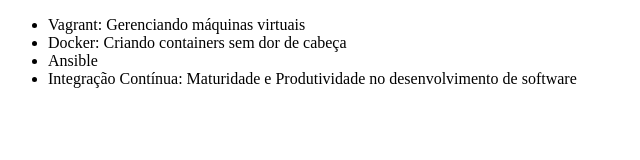
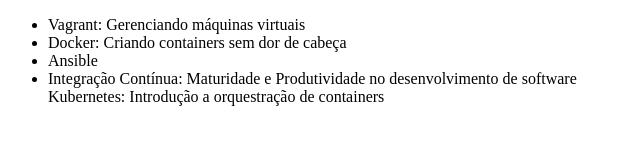
Before and after one commit to DigaoMesquita/alura-git, a plain HTML site: page index.html in a window 1280 px wide. Shown: the whole page, without its empty margins (0-640 px from the left). Drawn offline with Linux system fonts and the light colour scheme.

Commit message:
Alterando o nome do curso de Kubernetes

```diff
--- a/index.html
+++ b/index.html
@@ -10,6 +10,7 @@
         <li>Docker: Criando containers sem dor de cabeça</li>
         <li>Ansible</li>
         <li>Integração Contínua: Maturidade e Produtividade no desenvolvimento de software</li>
+        </li>Kubernetes: Introdução a orquestração de containers</li>
     </ul>
 </body>
 </html>
```
